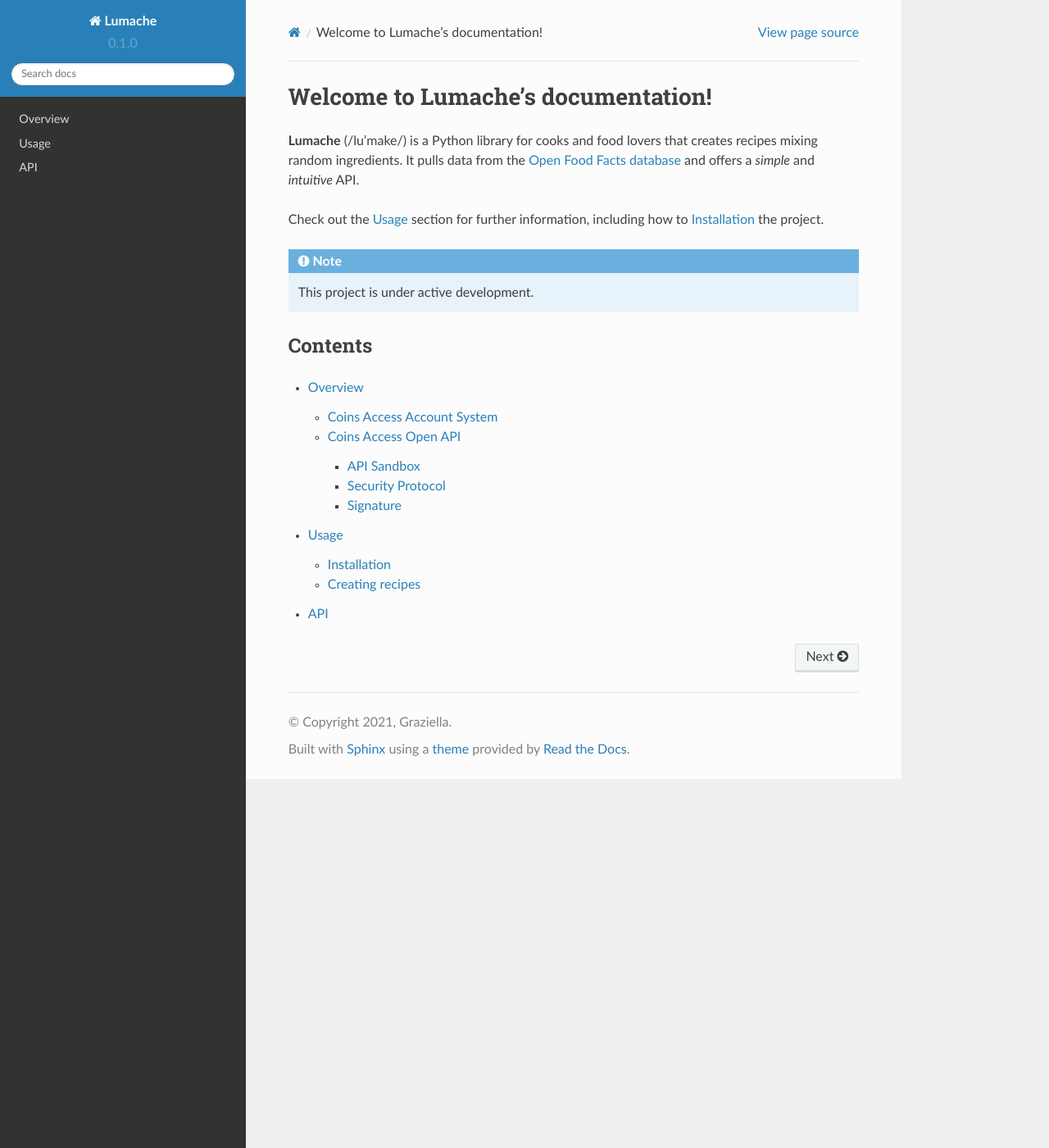
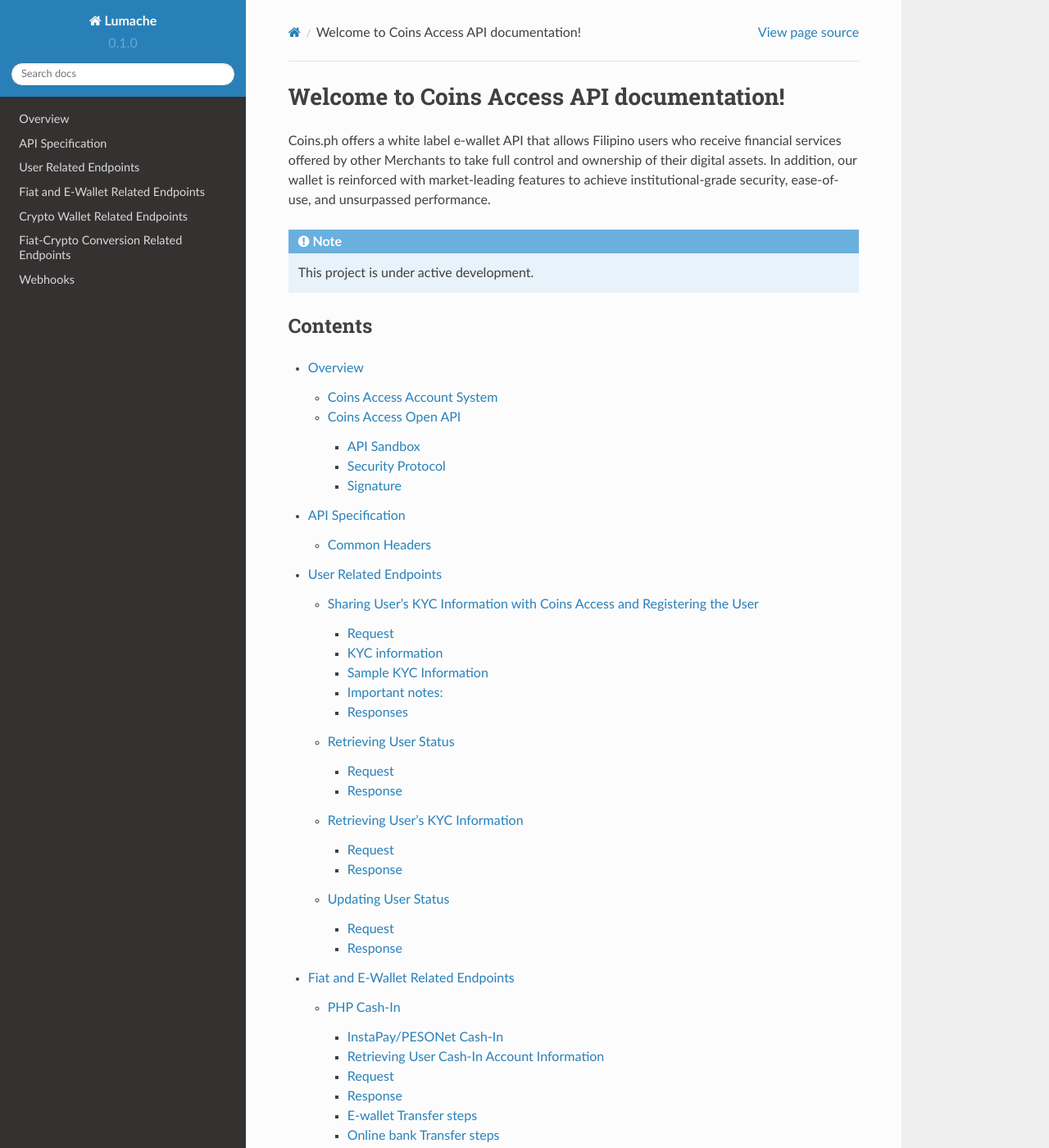
Before and after one commit to vadimsteckler1/coins_access_api, a Sphinx documentation site: the page built from docs/source/index.rst, in a window 1280 px wide and 1400 px high. Shown: the whole window at 82% size. Built offline with Sphinx 7.4.7 and the Read the Docs theme 2.0.0, drawn with Linux system fonts in a browser that asks for light colours; some of the changed text lies outside the part shown.

Commit message:
Update index.rst

```diff
--- a/docs/source/index.rst
+++ b/docs/source/index.rst
@@ -1,13 +1,7 @@
-Welcome to Lumache's documentation!
+Welcome to Coins Access API documentation!
 ===================================
 
-**Lumache** (/lu'make/) is a Python library for cooks and food lovers
-that creates recipes mixing random ingredients.
-It pulls data from the `Open Food Facts database <https://world.openfoodfacts.org/>`_
-and offers a *simple* and *intuitive* API.
-
-Check out the :doc:`usage` section for further information, including
-how to :ref:`installation` the project.
+Coins.ph offers a white label e-wallet API that allows Filipino users who receive financial services offered by other Merchants to take full control and ownership of their digital assets. In addition, our wallet is reinforced with market-leading features to achieve institutional-grade security, ease-of-use, and unsurpassed performance.
 
 .. note::
 
@@ -19,5 +13,9 @@ Contents
 .. toctree::
 
    overview
-   usage
-   api
+   api_reference
+   user_related
+   fiat-wallet-related
+   crypto-related
+   fiat-crypto-conversion-related
+   webhooks
```
